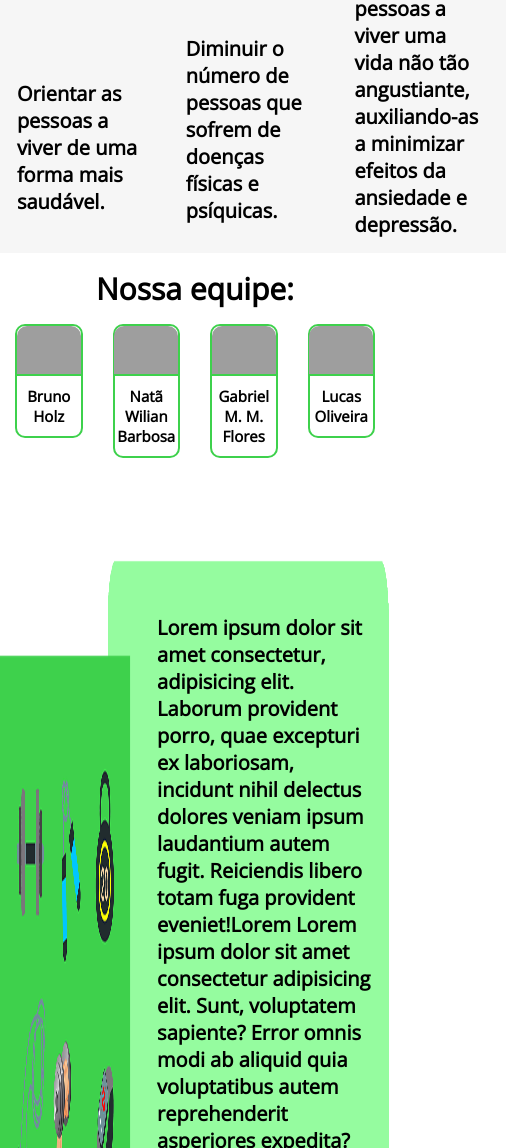
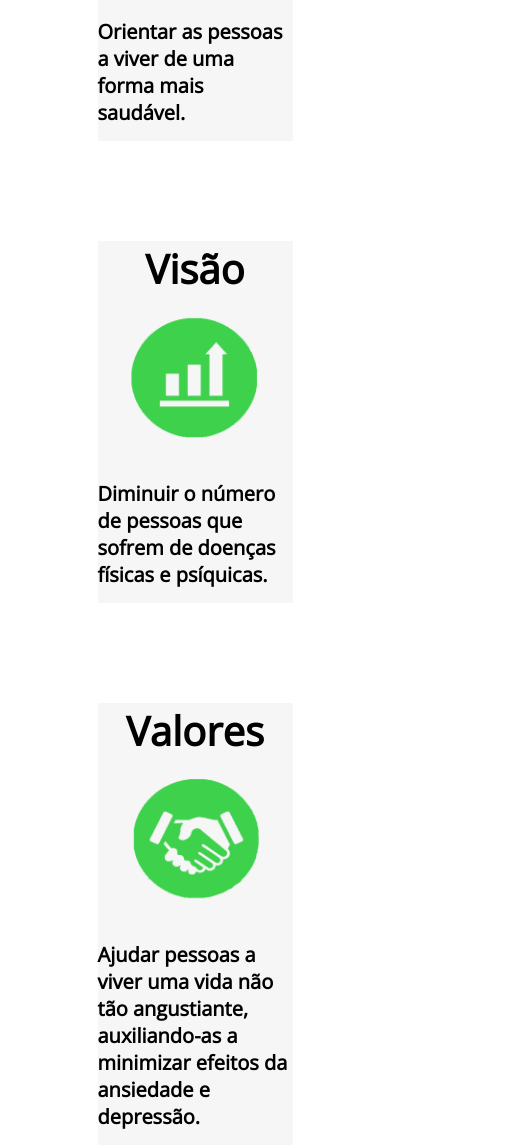
Before and after one commit to brunoholz/TCC, a plain HTML site: page TCC/index.html in a window 390 px wide. Shown: the part 2495-3643 px from the top of the page, 506 px wide, since content can reach past the window. Drawn offline with nearby package versions, Linux system fonts and the light colour scheme; grey boxes are pictures that could not be loaded.

Commit message:
30/11/22 10:41 Responsividade em andamento!

```diff
--- a/TCC/CSS/style.css
+++ b/TCC/CSS/style.css
@@ -136,7 +136,7 @@ header {
     align-items: center;
     width: 30vh;
     transition-duration: 1.5s;
-    margin-bottom: 100px;
+    margin-bottom: 50px;
     box-sizing: border-box;
     cursor: pointer;
     height: 30%;
@@ -163,7 +163,7 @@ header {
 
 .ne {
     text-align: center;
-    margin-top: 15px;
+    margin-top: 50px;
 }
 
 /* ------------------------ */
@@ -171,6 +171,7 @@ header {
 /* MISSÃO, VISÃO e VALORES */
 
 .missao-visao-valores {
+    margin-top: 50px;
     display: flex;
 }
 
@@ -202,6 +203,7 @@ header {
     color: white;
     text-align: center;
     padding: 50px 0 200px 50px;
+    margin-top: 50px;
 }
 
 #getIdeaisImg {
@@ -227,8 +229,58 @@ header {
     margin-left: 33%;
 }
 
-@media screen {
-    .exercicio-fundo-image {
 
+/* MEDIA QUERY IDEAIS */
+
+@media(max-width: 768px) {
+    .ideais {
+        width: 100%;
+    }
+
+    .missao-visao-valores {
+        align-items: center;
+        width: 100%;
+        flex-direction: column;
+    }
+
+    .visao {
+        margin-top: 100px;
+        margin-bottom: 100px;
+    }
+
+    .ideais p {
+        width: 100%;
     }
 }
+
+/* MEDIA QUERY CARDS */
+
+@media(max-width: 768px) {
+    .ne {
+        font-size: 40px;
+    }
+
+    .cards h1 {
+        font-size: 40px;
+    }
+
+    .cards .nome-equipe {
+        align-items: center;
+        margin-top: 0;
+    }
+
+    .nome-equipe {
+        font-size: 40px;
+        font-weight: bold;
+        text-align: center;
+    }
+
+    #equipe-card {
+        align-items: center;
+        flex-direction: column;
+    }
+
+    .cards {
+        margin-bottom: 10px;
+    }
+}
```
